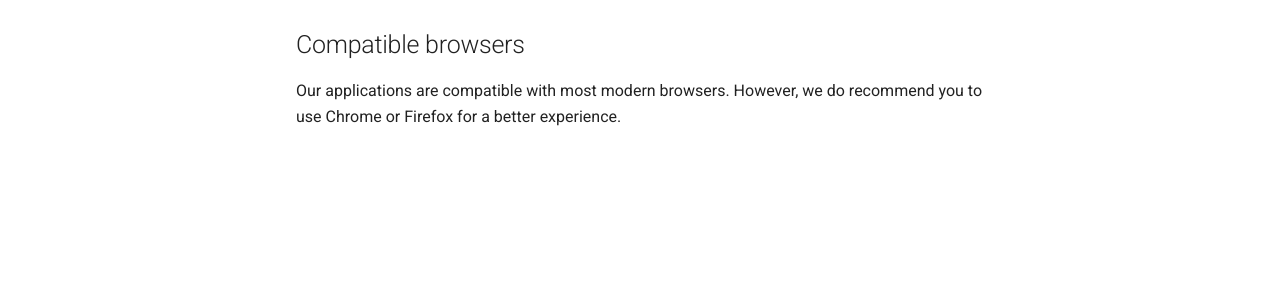
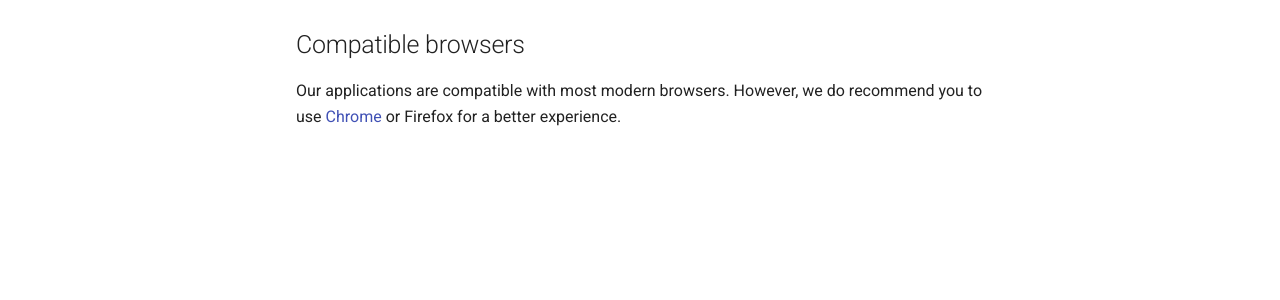
Before and after one commit to fonixtelematics/user-manual, an MkDocs documentation site: the page built from docs/getting-started.md, in a window 1280 px wide. Shown: the part 218-518 px from the top of the page. Built offline with MkDocs 1.6.1 and Material for MkDocs 9.7.7, drawn with Linux system fonts in a browser that asks for light colours; part of the change alters nothing that is shown.

```diff
--- a/docs/getting-started.md
+++ b/docs/getting-started.md
@@ -1,7 +1,7 @@
 # Getting Started
 Describe stuff
 ## Compatible browsers
-Our applications are compatible with most modern browsers. However, we do recommend you to use Chrome or Firefox for a better experience.
+Our applications are compatible with most modern browsers. However, we do recommend you to use [Chrome](https://www.google.com/chrome/) or Firefox for a better experience.
 <!--stackedit_data:
-eyJoaXN0b3J5IjpbLTIwMjY2MDUzNzZdfQ==
+eyJoaXN0b3J5IjpbLTkxMjg0NTA3OV19
 -->
```
